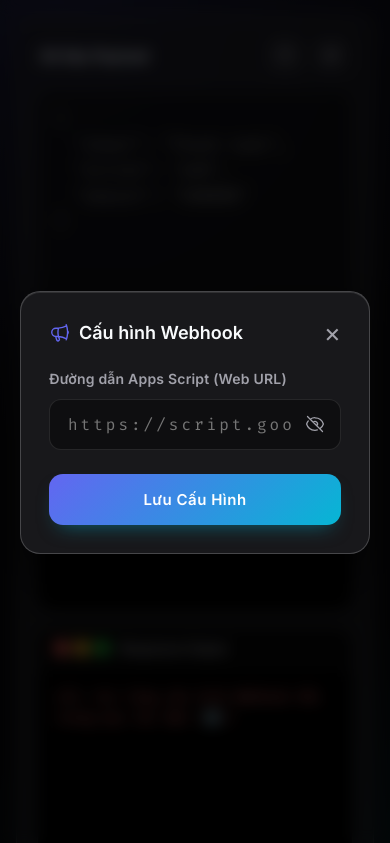
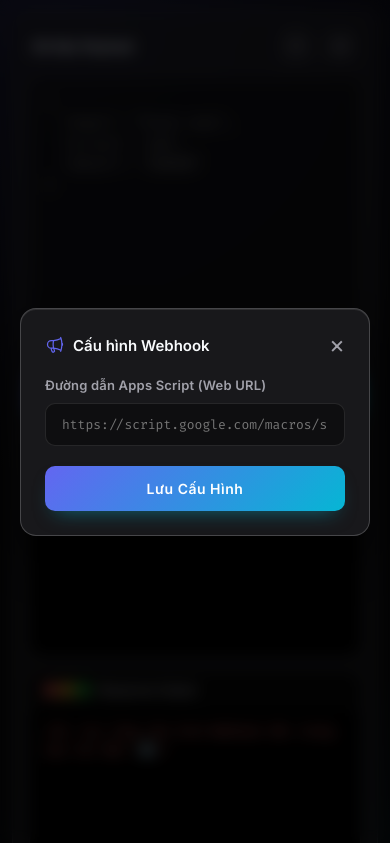
Before and after one commit to dvtruong141203/html, a plain HTML site: page webhook.html in a window 390 px wide. Both pictures are taken after a click on the button "GỬI DỮ LIỆU TỚI SERVER". Shown: the top 843 px of the page. Drawn offline with Linux system fonts and the light colour scheme.

Commit message:
Update webhook.html

```diff
--- a/webhook.html
+++ b/webhook.html
@@ -11,19 +11,16 @@
 
     <style>
         :root {
-            /* Hệ màu Premium Dark (Zinc/Slate) */
             --bg-body: #09090b;
             --bg-glass: rgba(24, 24, 27, 0.65);
             --bg-input: rgba(0, 0, 0, 0.4);
             --bg-terminal: #000000;
 
-            /* Viền và Text */
             --border-color: rgba(255, 255, 255, 0.1);
             --border-highlight: rgba(255, 255, 255, 0.2);
             --text-main: #f8fafc;
             --text-muted: #a1a1aa;
 
-            /* Màu chức năng */
             --primary: #6366f1;
             --accent: #06b6d4;
             --success: #34d399;
@@ -47,7 +44,6 @@
         body {
             font-family: 'Inter', system-ui, -apple-system, sans-serif;
             background-color: var(--bg-body);
-            /* Ánh sáng nền Neon tinh tế */
             background-image:
                 radial-gradient(circle at 15% 0%, rgba(99, 102, 241, 0.15) 0px, transparent 40%),
                 radial-gradient(circle at 85% 100%, rgba(6, 182, 212, 0.12) 0px, transparent 40%);
@@ -70,26 +66,28 @@
 
         .container {
             width: 100%;
-            max-width: 1200px;
+            /* KHUNG HÌNH TO HƠN */
+            max-width: 1400px;
             background: var(--bg-glass);
             backdrop-filter: blur(24px);
             -webkit-backdrop-filter: blur(24px);
             border: 1px solid var(--border-color);
-            border-top: 1px solid rgba(255,255,255,0.15); /* Hiệu ứng ánh sáng viền trên */
-            border-radius: 24px;
+            border-top: 1px solid rgba(255,255,255,0.15);
+            border-radius: 20px;
             box-shadow: 0 30px 60px rgba(0, 0, 0, 0.4), inset 0 1px 0 rgba(255,255,255,0.05);
             display: grid;
             grid-template-columns: 1fr 1fr;
-            gap: 32px;
+            gap: 28px;
             padding: 24px;
             height: 100%;
-            max-height: 760px;
+            /* CHIỀU CAO TO HƠN */
+            max-height: 880px;
         }
 
         .col {
             display: flex;
             flex-direction: column;
-            gap: 16px;
+            gap: 14px;
             height: 100%;
             overflow: hidden;
         }
@@ -104,7 +102,8 @@
 
         label {
             font-weight: 600;
-            font-size: 14px;
+            /* CHỮ NHỎ HƠN */
+            font-size: 13px;
             color: #e2e8f0;
             letter-spacing: 0.2px;
         }
@@ -119,8 +118,8 @@
             border: 1px solid var(--border-color);
             color: var(--text-muted);
             border-radius: 10px;
-            width: 36px;
-            height: 36px;
+            width: 34px;
+            height: 34px;
             display: flex;
             align-items: center;
             justify-content: center;
@@ -136,30 +135,18 @@
             transform: translateY(-2px);
         }
 
-        input[type="text"], input[type="password"] {
+        input[type="text"] {
             width: 100%;
-            padding: 14px 18px;
+            padding: 12px 16px;
             background-color: var(--bg-input);
             border: 1px solid var(--border-color);
-            border-radius: 12px;
+            border-radius: 10px;
             color: var(--text-main);
-            font-size: 14px;
+            /* CHỮ NHỎ HƠN */
+            font-size: 13px;
             font-family: 'Fira Code', monospace;
             transition: all 0.2s ease;
         }
-
-        input[type="password"] { letter-spacing: 3px; }
-
-        .input-wrapper { position: relative; display: flex; align-items: center; width: 100%; }
-        .input-wrapper input { padding-right: 48px; }
-
-        .toggle-btn {
-            position: absolute; right: 10px; background: none; border: none;
-            color: var(--text-muted); cursor: pointer; padding: 6px;
-            display: flex; align-items: center; justify-content: center;
-            transition: color 0.2s ease;
-        }
-        .toggle-btn:hover { color: var(--accent); }
 
         input:focus, textarea:focus {
             border-color: var(--primary);
@@ -169,12 +156,13 @@
 
         textarea {
             width: 100%;
-            padding: 16px 18px;
+            padding: 14px 16px;
             background-color: var(--bg-input);
             border: 1px solid var(--border-color);
-            border-radius: 16px;
+            border-radius: 12px;
             color: var(--text-main);
-            font-size: 14px;
+            /* CHỮ NHỎ HƠN */
+            font-size: 12px;
             font-family: 'Fira Code', monospace;
             transition: all 0.2s ease;
 
@@ -189,17 +177,18 @@
         }
 
         .btn {
-            padding: 16px;
+            padding: 14px;
             background: linear-gradient(135deg, var(--primary) 0%, var(--accent) 100%);
             color: #fff;
             border: none;
-            border-radius: 14px;
-            font-size: 15px;
+            border-radius: 10px;
+            /* CHỮ NHỎ HƠN */
+            font-size: 14px;
             font-weight: 600;
             letter-spacing: 0.5px;
             cursor: pointer;
             transition: all 0.3s ease;
-            display: flex; align-items: center; justify-content: center; gap: 10px;
+            display: flex; align-items: center; justify-content: center; gap: 8px;
             flex-shrink: 0;
             box-shadow: 0 10px 20px -10px rgba(6, 182, 212, 0.5);
         }
@@ -220,7 +209,7 @@
         .code-window {
             background: var(--bg-terminal);
             border: 1px solid var(--border-color);
-            border-radius: 16px;
+            border-radius: 12px;
             display: flex; flex-direction: column;
             overflow: hidden;
             box-shadow: inset 0 0 0 1px rgba(255,255,255,0.02);
@@ -231,20 +220,23 @@
 
         .window-header {
             background: rgba(255,255,255,0.02);
-            padding: 12px 18px;
+            padding: 10px 16px;
             border-bottom: 1px solid var(--border-color); display: flex;
-            align-items: center; gap: 12px; font-size: 13px; font-weight: 500; color: var(--text-muted);
+            align-items: center; gap: 10px; font-weight: 500; color: var(--text-muted);
+            /* CHỮ NHỎ HƠN */
+            font-size: 12px;
             flex-shrink: 0;
         }
-        .dots { display: flex; gap: 8px; }
-        .dot { width: 12px; height: 12px; border-radius: 50%; }
+        .dots { display: flex; gap: 6px; }
+        .dot { width: 10px; height: 10px; border-radius: 50%; }
         .dot-red { background: #ff5f56; box-shadow: 0 0 4px #ff5f56; }
         .dot-yellow { background: #ffbd2e; box-shadow: 0 0 4px #ffbd2e; }
         .dot-green { background: #27c93f; box-shadow: 0 0 4px #27c93f; }
 
         pre {
-            padding: 18px; margin: 0; font-family: 'Fira Code', monospace;
-            font-size: 13px;
+            padding: 14px 16px; margin: 0; font-family: 'Fira Code', monospace;
+            /* CHỮ NHỎ HƠN */
+            font-size: 12px;
             flex: 1; min-height: 0; overflow-y: auto;
             white-space: pre-wrap; word-wrap: break-word; word-break: break-word; overflow-wrap: anywhere;
             line-height: 1.6;
@@ -266,8 +258,8 @@
         .modal-content {
             background: #18181b;
             border: 1px solid var(--border-highlight);
-            border-radius: 20px;
-            width: 100%; max-width: 480px; padding: 28px;
+            border-radius: 16px;
+            width: 100%; max-width: 480px; padding: 24px;
             box-shadow: 0 25px 50px rgba(0,0,0,0.5), inset 0 1px 0 rgba(255,255,255,0.1);
             transform: translateY(20px) scale(0.95); transition: all 0.3s cubic-bezier(0.16, 1, 0.3, 1);
         }
@@ -275,22 +267,23 @@
 
         .modal-header {
             display: flex; justify-content: space-between; align-items: center;
-            margin-bottom: 24px; color: var(--text-main); font-weight: 600; font-size: 18px;
+            margin-bottom: 20px; color: var(--text-main); font-weight: 600; font-size: 15px;
         }
         .close-modal {
-            background: none; border: none; color: var(--text-muted); font-size: 26px;
+            background: none; border: none; color: var(--text-muted); font-size: 24px;
             cursor: pointer; transition: color 0.2s ease; line-height: 1;
         }
         .close-modal:hover { color: var(--error); }
 
         .history-list {
-            max-height: 350px; overflow-y: auto; display: flex; flex-direction: column; gap: 12px;
+            max-height: 350px; overflow-y: auto; display: flex; flex-direction: column; gap: 10px;
             padding-right: 4px;
         }
         .history-item {
             background: rgba(255,255,255,0.02); border: 1px solid var(--border-color);
-            border-radius: 12px; padding: 14px 16px; font-family: 'Fira Code', monospace;
-            font-size: 13px; color: var(--text-muted); cursor: pointer; transition: all 0.2s ease;
+            border-radius: 10px; padding: 12px 14px; font-family: 'Fira Code', monospace;
+            /* CHỮ NHỎ HƠN */
+            font-size: 12px; color: var(--text-muted); cursor: pointer; transition: all 0.2s ease;
             white-space: pre-wrap; word-wrap: break-word;
             max-height: 120px; overflow: hidden; position: relative;
         }
@@ -303,7 +296,7 @@
             border-color: rgba(99, 102, 241, 0.5);
             color: var(--text-main);
         }
-        .empty-history { text-align: center; color: var(--text-muted); font-size: 14px; padding: 30px 0; }
+        .empty-history { text-align: center; color: var(--text-muted); font-size: 13px; padding: 30px 0; }
 
         /* ========================================
            RESPONSIVE MOBILE CHO MỌI THIẾT BỊ
@@ -314,51 +307,45 @@
                 min-height: 100dvh;
                 overflow-y: auto;
                 align-items: flex-start;
-                padding: 16px;
+                padding: 12px;
             }
             .container {
                 display: flex;
                 flex-direction: column;
-                gap: 24px;
-                padding: 20px;
+                gap: 20px;
+                padding: 16px;
                 height: auto;
                 max-height: none;
-                border-radius: 20px;
+                border-radius: 16px;
             }
-            .col { height: auto; overflow: visible; gap: 16px;}
+            .col { height: auto; overflow: visible; gap: 14px;}
 
-            input[type="text"], input[type="password"], textarea { font-size: 16px; }
+            input[type="text"], textarea { font-size: 13px; }
 
-            textarea { height: 250px; flex: none; }
-            .preview-window { height: 180px; flex: none; }
-            .response-window { height: 400px; flex: none; }
+            textarea { height: 280px; flex: none; }
+            .preview-window { height: 220px; flex: none; }
+            .response-window { height: 450px; flex: none; }
         }
     </style>
 </head>
 <body>
 
-    <!-- MODAL CÀI ĐẶT -->
+    <!-- MODAL CÀI ĐẶT (ĐÃ BỎ NÚT MẮT) -->
     <div id="settingsModal" class="modal-overlay">
         <div class="modal-content">
             <div class="modal-header">
                 <span style="display: flex; align-items: center; gap: 8px;">
-                    <svg xmlns="http://www.w3.org/2000/svg" fill="none" viewBox="0 0 24 24" stroke-width="1.5" stroke="currentColor" style="width: 22px; height: 22px; color: var(--primary);">
+                    <svg xmlns="http://www.w3.org/2000/svg" fill="none" viewBox="0 0 24 24" stroke-width="1.5" stroke="currentColor" style="width: 20px; height: 20px; color: var(--primary);">
                         <path stroke-linecap="round" stroke-linejoin="round" d="M10.34 15.84c-.688-.06-1.386-.09-2.09-.09H7.5a4.5 4.5 0 1 1 0-9h.75c.704 0 1.402-.03 2.09-.09m0 9.18c.253.962.584 1.892.985 2.783.247.55.06 1.21-.463 1.511l-.657.38c-.551.318-1.26.117-1.527-.461a20.845 20.845 0 0 1-1.44-4.282m3.102.069a18.03 18.03 0 0 1-.59-4.59c0-1.586.205-3.124.59-4.59m0 9.18a23.848 23.848 0 0 1 8.835 2.535M10.34 6.66a23.847 23.847 0 0 0 8.835-2.535m0 0A23.74 23.74 0 0 0 18.795 3m.38 1.125a23.91 23.91 0 0 1 1.014 5.395m-1.014 8.855c-.118.38-.245.754-.38 1.125m.38-1.125a23.91 23.91 0 0 0 1.014-5.395m0-3.46c.495.413.811 1.035.811 1.73 0 .695-.316 1.317-.811 1.73m0-3.46a24.347 24.347 0 0 1 0 3.46" />
                     </svg>
                     Cấu hình Webhook
                 </span>
                 <button class="close-modal" id="closeSettingsBtn">&times;</button>
             </div>
-            <label for="webhookUrl" style="display:block; margin-bottom:12px; color: var(--text-muted);">Đường dẫn Apps Script (Web URL)</label>
-            <div class="input-wrapper">
-                <input type="password" id="webhookUrl" placeholder="https://script.google.com/macros/s/.../exec">
-                <button type="button" id="toggleUrlBtn" class="toggle-btn" title="Hiện/Ẩn API">
-                    <svg id="icon-eye-slash" xmlns="http://www.w3.org/2000/svg" fill="none" viewBox="0 0 24 24" stroke-width="1.5" stroke="currentColor" style="width: 20px; height: 20px;">
-                        <path stroke-linecap="round" stroke-linejoin="round" d="M3.98 8.223A10.477 10.477 0 0 0 1.934 12C3.226 16.338 7.244 19.5 12 19.5c.993 0 1.953-.138 2.863-.395M6.228 6.228A10.451 10.451 0 0 1 12 4.5c4.756 0 8.773 3.162 10.065 7.498a10.522 10.522 0 0 1-4.293 5.774M6.228 6.228 3 3m3.228 3.228 3.65 3.65m7.894 7.894L21 21m-3.228-3.228-3.65-3.65m0 0a3 3 0 1 0-4.243-4.243m4.242 4.242L9.88 9.88" />
-                    </svg>
-                </button>
-            </div>
-            <button id="saveSettingsBtn" class="btn" style="margin-top: 24px; width: 100%;">Lưu Cấu Hình</button>
+            <label for="webhookUrl" style="display:block; margin-bottom:10px; color: var(--text-muted);">Đường dẫn Apps Script (Web URL)</label>
+            <!-- Đổi sang type text bình thường, bỏ icon mắt -->
+            <input type="text" id="webhookUrl" placeholder="https://script.google.com/macros/s/.../exec">
+            <button id="saveSettingsBtn" class="btn" style="margin-top: 20px; width: 100%;">Lưu Cấu Hình</button>
         </div>
     </div>
 
@@ -367,7 +354,7 @@
         <div class="modal-content">
             <div class="modal-header">
                 <span style="display: flex; align-items: center; gap: 8px;">
-                    <svg xmlns="http://www.w3.org/2000/svg" fill="none" viewBox="0 0 24 24" stroke-width="1.5" stroke="currentColor" style="width: 22px; height: 22px; color: var(--accent);">
+                    <svg xmlns="http://www.w3.org/2000/svg" fill="none" viewBox="0 0 24 24" stroke-width="1.5" stroke="currentColor" style="width: 20px; height: 20px; color: var(--accent);">
                         <path stroke-linecap="round" stroke-linejoin="round" d="M12 6v6h4.5m4.5 0a9 9 0 1 1-18 0 9 9 0 0 1 18 0Z" />
                     </svg>
                     Lịch sử Dữ liệu (20 Mới nhất)
@@ -386,10 +373,10 @@
                 <label for="rawJson">Dữ liệu Payload</label>
                 <div class="icon-btn-group">
                     <button class="icon-btn" id="openHistoryBtn" title="Xem lịch sử">
-                        <svg xmlns="http://www.w3.org/2000/svg" fill="none" viewBox="0 0 24 24" stroke-width="1.5" stroke="currentColor" style="width: 18px; height: 18px;"><path stroke-linecap="round" stroke-linejoin="round" d="M12 6v6h4.5m4.5 0a9 9 0 1 1-18 0 9 9 0 0 1 18 0Z" /></svg>
+                        <svg xmlns="http://www.w3.org/2000/svg" fill="none" viewBox="0 0 24 24" stroke-width="1.5" stroke="currentColor" style="width: 16px; height: 16px;"><path stroke-linecap="round" stroke-linejoin="round" d="M12 6v6h4.5m4.5 0a9 9 0 1 1-18 0 9 9 0 0 1 18 0Z" /></svg>
                     </button>
                     <button class="icon-btn" id="openSettingsBtn" title="Cấu hình API">
-                        <svg xmlns="http://www.w3.org/2000/svg" fill="none" viewBox="0 0 24 24" stroke-width="1.5" stroke="currentColor" style="width: 18px; height: 18px;"><path stroke-linecap="round" stroke-linejoin="round" d="M10.34 15.84c-.688-.06-1.386-.09-2.09-.09H7.5a4.5 4.5 0 1 1 0-9h.75c.704 0 1.402-.03 2.09-.09m0 9.18c.253.962.584 1.892.985 2.783.247.55.06 1.21-.463 1.511l-.657.38c-.551.318-1.26.117-1.527-.461a20.845 20.845 0 0 1-1.44-4.282m3.102.069a18.03 18.03 0 0 1-.59-4.59c0-1.586.205-3.124.59-4.59m0 9.18a23.848 23.848 0 0 1 8.835 2.535M10.34 6.66a23.847 23.847 0 0 0 8.835-2.535m0 0A23.74 23.74 0 0 0 18.795 3m.38 1.125a23.91 23.91 0 0 1 1.014 5.395m-1.014 8.855c-.118.38-.245.754-.38 1.125m.38-1.125a23.91 23.91 0 0 0 1.014-5.395m0-3.46c.495.413.811 1.035.811 1.73 0 .695-.316 1.317-.811 1.73m0-3.46a24.347 24.347 0 0 1 0 3.46" /></svg>
+                        <svg xmlns="http://www.w3.org/2000/svg" fill="none" viewBox="0 0 24 24" stroke-width="1.5" stroke="currentColor" style="width: 16px; height: 16px;"><path stroke-linecap="round" stroke-linejoin="round" d="M10.34 15.84c-.688-.06-1.386-.09-2.09-.09H7.5a4.5 4.5 0 1 1 0-9h.75c.704 0 1.402-.03 2.09-.09m0 9.18c.253.962.584 1.892.985 2.783.247.55.06 1.21-.463 1.511l-.657.38c-.551.318-1.26.117-1.527-.461a20.845 20.845 0 0 1-1.44-4.282m3.102.069a18.03 18.03 0 0 1-.59-4.59c0-1.586.205-3.124.59-4.59m0 9.18a23.848 23.848 0 0 1 8.835 2.535M10.34 6.66a23.847 23.847 0 0 0 8.835-2.535m0 0A23.74 23.74 0 0 0 18.795 3m.38 1.125a23.91 23.91 0 0 1 1.014 5.395m-1.014 8.855c-.118.38-.245.754-.38 1.125m.38-1.125a23.91 23.91 0 0 0 1.014-5.395m0-3.46c.495.413.811 1.035.811 1.73 0 .695-.316 1.317-.811 1.73m0-3.46a24.347 24.347 0 0 1 0 3.46" /></svg>
                     </button>
                 </div>
             </div>
@@ -397,7 +384,7 @@
             <textarea id="rawJson" placeholder='{&#10;  "sheet": "Thanh toán",&#10;  "action": "add",&#10;  "amount": "500000"&#10;}'></textarea>
 
             <button id="sendBtn" class="btn">
-                <svg xmlns="http://www.w3.org/2000/svg" fill="none" viewBox="0 0 24 24" stroke-width="2" stroke="currentColor" style="width:20px; height:20px;">
+                <svg xmlns="http://www.w3.org/2000/svg" fill="none" viewBox="0 0 24 24" stroke-width="2" stroke="currentColor" style="width:18px; height:18px;">
                     <path stroke-linecap="round" stroke-linejoin="round" d="M6 12 3.269 3.125A59.769 59.769 0 0 1 21.485 12 59.768 59.768 0 0 1 3.27 20.875L5.999 12Zm0 0h7.5" />
                 </svg>
                 GỬI DỮ LIỆU TỚI SERVER
@@ -433,7 +420,7 @@
         </div>
     </div>
 
-    <!-- LOGIC JAVASCRIPT GIỮ NGUYÊN -->
+    <!-- LOGIC JAVASCRIPT -->
     <script>
         var rawJsonInput = document.getElementById('rawJson');
         var jsonPreview = document.getElementById('jsonPreview');
@@ -441,16 +428,12 @@
         var webhookUrlInput = document.getElementById('webhookUrl');
         var responseBox = document.getElementById('responseBox');
         var errorBox = document.getElementById('errorBox');
-        var toggleUrlBtn = document.getElementById('toggleUrlBtn');
 
         var settingsModal = document.getElementById('settingsModal');
         var historyModal = document.getElementById('historyModal');
         var historyListContainer = document.getElementById('historyListContainer');
 
         var jsonHistory = [];
-
-        const iconEyeOpen = `<svg xmlns="http://www.w3.org/2000/svg" fill="none" viewBox="0 0 24 24" stroke-width="1.5" stroke="currentColor" style="width: 20px; height: 20px;"><path stroke-linecap="round" stroke-linejoin="round" d="M2.036 12.322a1.012 1.012 0 0 1 0-.639C3.423 7.51 7.36 4.5 12 4.5c4.638 0 8.573 3.007 9.963 7.178.07.207.07.431 0 .639C20.577 16.49 16.64 19.5 12 19.5c-4.638 0-8.573-3.007-9.963-7.178Z" /><path stroke-linecap="round" stroke-linejoin="round" d="M15 12a3 3 0 1 1-6 0 3 3 0 0 1 6 0Z" /></svg>`;
-        const iconEyeSlash = `<svg xmlns="http://www.w3.org/2000/svg" fill="none" viewBox="0 0 24 24" stroke-width="1.5" stroke="currentColor" style="width: 20px; height: 20px;"><path stroke-linecap="round" stroke-linejoin="round" d="M3.98 8.223A10.477 10.477 0 0 0 1.934 12C3.226 16.338 7.244 19.5 12 19.5c.993 0 1.953-.138 2.863-.395M6.228 6.228A10.451 10.451 0 0 1 12 4.5c4.756 0 8.773 3.162 10.065 7.498a10.522 10.522 0 0 1-4.293 5.774M6.228 6.228 3 3m3.228 3.228 3.65 3.65m7.894 7.894L21 21m-3.228-3.228-3.65-3.65m0 0a3 3 0 1 0-4.243-4.243m4.242 4.242L9.88 9.88" /></svg>`;
 
         function safeSetStorage(key, value) {
             try { localStorage.setItem(key, value); } catch(e) {}
@@ -518,16 +501,6 @@
         window.onclick = function(event) {
             if (event.target == settingsModal) settingsModal.classList.remove('active');
             if (event.target == historyModal) historyModal.classList.remove('active');
-        };
-
-        toggleUrlBtn.onclick = function() {
-            if (webhookUrlInput.type === 'password') {
-                webhookUrlInput.type = 'text';
-                toggleUrlBtn.innerHTML = iconEyeOpen;
-            } else {
-                webhookUrlInput.type = 'password';
-                toggleUrlBtn.innerHTML = iconEyeSlash;
-            }
         };
 
         webhookUrlInput.oninput = function() {
@@ -619,7 +592,7 @@
         };
 
         function resetSendBtn() {
-            sendBtn.innerHTML = `<svg xmlns="http://www.w3.org/2000/svg" fill="none" viewBox="0 0 24 24" stroke-width="2" stroke="currentColor" style="width:20px; height:20px;"><path stroke-linecap="round" stroke-linejoin="round" d="M6 12 3.269 3.125A59.769 59.769 0 0 1 21.485 12 59.768 59.768 0 0 1 3.27 20.875L5.999 12Zm0 0h7.5" /></svg> GỬI DỮ LIỆU`;
+            sendBtn.innerHTML = `<svg xmlns="http://www.w3.org/2000/svg" fill="none" viewBox="0 0 24 24" stroke-width="2" stroke="currentColor" style="width:18px; height:18px;"><path stroke-linecap="round" stroke-linejoin="round" d="M6 12 3.269 3.125A59.769 59.769 0 0 1 21.485 12 59.768 59.768 0 0 1 3.27 20.875L5.999 12Zm0 0h7.5" /></svg> GỬI DỮ LIỆU TỚI SERVER`;
             sendBtn.disabled = false;
         }
     </script>
```
